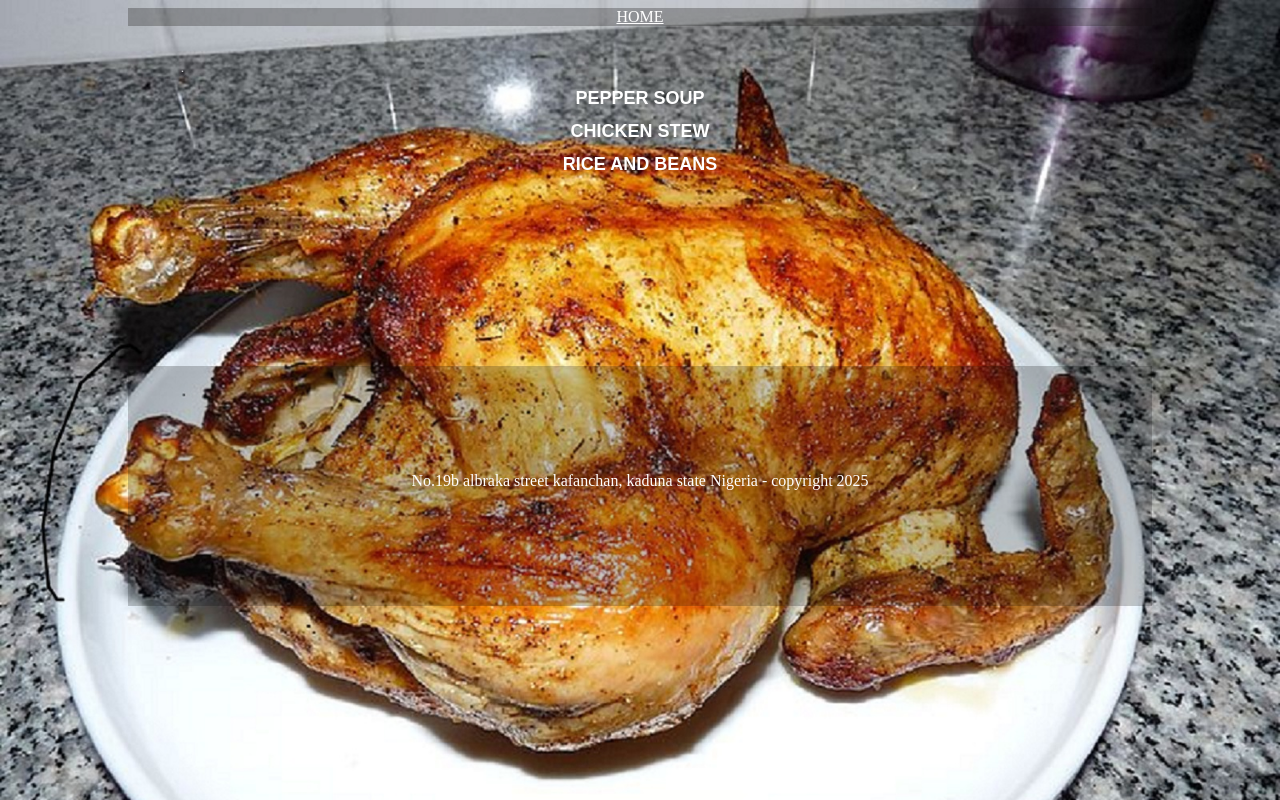
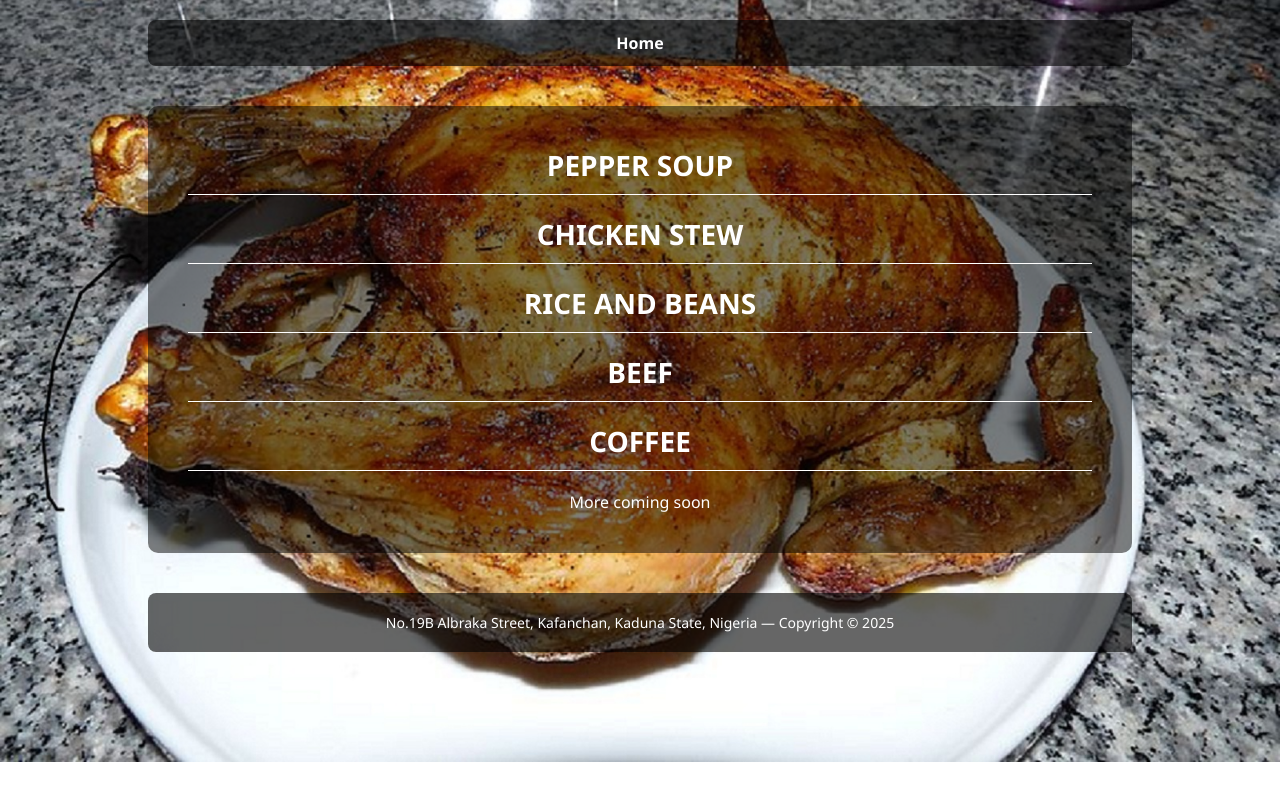
Before and after one commit to kiddoSyc/Sheyi-kitchen, a plain HTML site: page MENU.html in a window 1280 px wide. Drawn offline with Linux system fonts and the light colour scheme.

Commit message:
Update MENU.html

```diff
--- a/MENU.html
+++ b/MENU.html
@@ -1,87 +1,98 @@
 <!DOCTYPE html>
 <html lang="en">
 <head>
-    <meta charset="UTF-8">
-    <meta http-equiv="X-UA-Compatible" content="IE=edge">
-    <meta name="viewport" content="width=device-width, initial-scale=1.0">
-    <title>MENU</title>
+  <meta charset="UTF-8" />
+  <meta http-equiv="X-UA-Compatible" content="IE=edge" />
+  <meta name="viewport" content="width=device-width, initial-scale=1.0" />
+  <title>MENU | Chicken Restaurant</title>
   <style>
+    * {
+      margin: 0;
+      padding: 0;
+      box-sizing: border-box;
+    }
+
+    body {
+      font-family: 'Segoe UI', Tahoma, Geneva, Verdana, sans-serif;
+      background-image: url('images/Adobe Express - file.jpg');
+      background-size: cover;
+      background-repeat: no-repeat;
+      background-position: center;
+      color: #fff;
+    }
+
+    .container {
+      max-width: 1024px;
+      margin: 0 auto;
+      padding: 20px;
+    }
 
     nav {
-    background-color: rgba(18, 17, 17, 0.282);
-    height: 18px;
-    width: 1024px;
+      background-color: rgba(0, 0, 0, 0.6);
       text-align: center;
-   text-decoration: none;
-}
-.container {
-    text-align: none;
-    margin-left: auto;
-    margin-right: auto;
-    text-decoration: none;
-    width: 1024px;
+      padding: 12px 0;
+      margin-bottom: 40px;
+      border-radius: 8px;
     }
 
-h1 {
+    nav a {
+      text-decoration: none;
       color: white;
+      font-weight: bold;
+      padding: 10px 20px;
+      font-size: 16px;
+      transition: color 0.3s;
+    }
+
+    nav a:hover {
+      color: #f39c12;
+    }
+
+    main {
+      background-color: rgba(0, 0, 0, 0.5);
+      border-radius: 10px;
+      padding: 40px;
       text-align: center;
-font-family: Arial, Helvetica, sans-serif;
-font-size: 18px;
+    }
+
+    main h1 {
+      font-size: 28px;
+      margin-bottom: 20px;
+      border-bottom: 1px solid #fff;
+      padding-bottom: 10px;
+      text-transform: uppercase;
     }
 
     footer {
+      background-color: rgba(0, 0, 0, 0.6);
       text-align: center;
-    height: 60px;
-    background-color: rgba(10, 9, 9, 0.226);
-    padding-top: 90px;
-    color: white;
-    padding-bottom: 90px;
-}
-
-main {
-    height: 240px;
-
-    padding-top: 50px;
-    padding-bottom: 50px;
-    padding-left: 50px;
-    padding-right: 50px;
-}
-
-nav a {
-    color: white;
-}
-
-body {
-
-    background-image: url(images/Adobe\ Express\ -\ file.jpg);
-    background-size: cover;
-    background-repeat: no-repeat;
-    background-position: cover;
+      padding: 20px;
+      font-size: 14px;
+      margin-top: 40px;
+      border-radius: 8px;
     }
   </style>
+</head>
+<body>
+  <div class="container">
+    <nav>
+      <a href="index.html">Home</a>
 
 
-</head>
-
-<div class="container">
-<body>
-
-<nav>
-<a href="index.html">HOME</a>
     </nav>
 
     <main>
-    <h1> PEPPER SOUP  </h1>
-    <h1>CHICKEN STEW</h1>
-    <h1>RICE AND BEANS</h1>
+      <h1>Pepper Soup</h1>
+      <h1>Chicken Stew</h1>
+      <h1>Rice and Beans</h1>
+      <h1>Beef</h1>
+      <h1>Coffee</h1>
+      <p>More coming soon</p>
     </main>
 
     <footer>
-    <p>No.19b albraka street kafanchan, kaduna state Nigeria - copyright 2025</p>
+      <p>No.19B Albraka Street, Kafanchan, Kaduna State, Nigeria — Copyright © 2025</p>
     </footer>
-
   </div>
-
-
 </body>
 </html>
```
Lines whose indentation alone changed are shown as unchanged.
